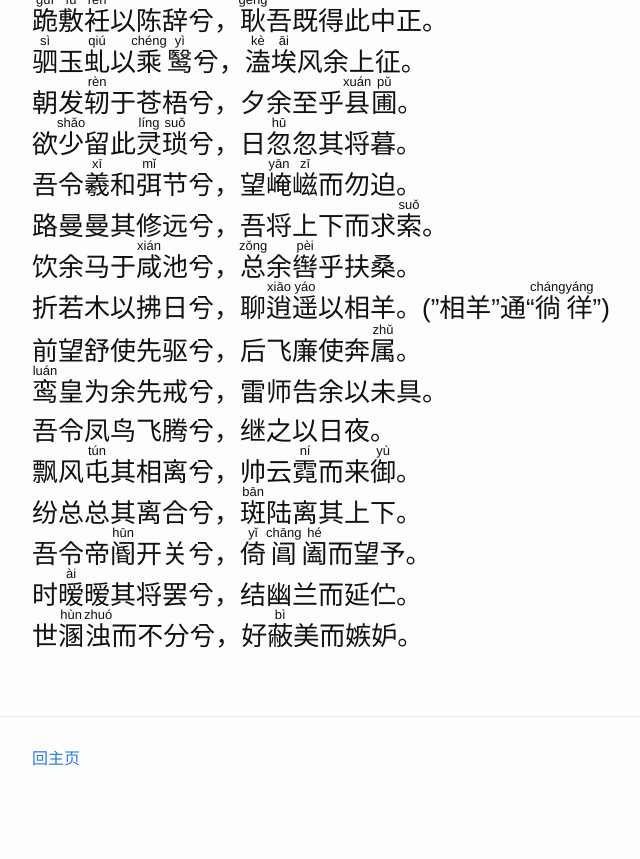
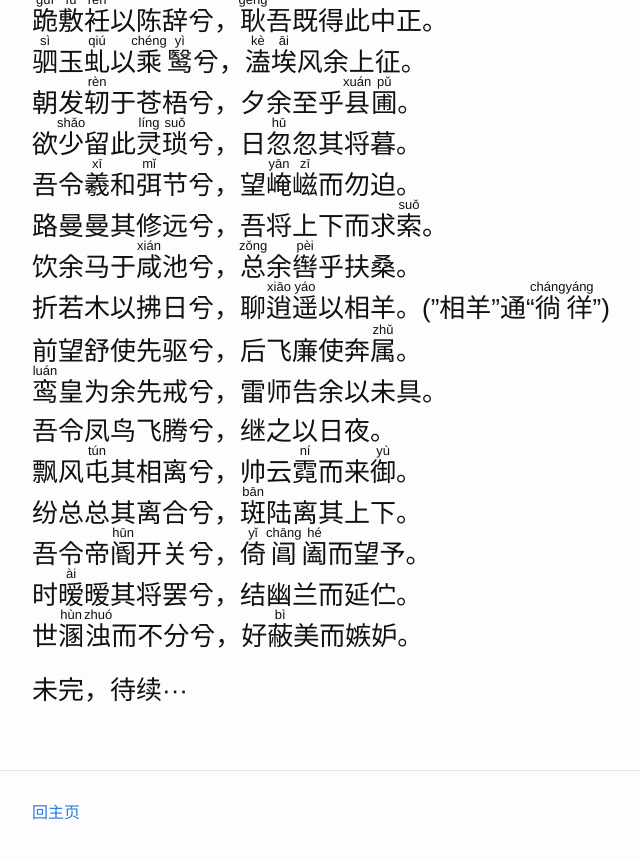
Before and after one commit to jixizh/christams-recipes, a Jekyll site: the page built from _posts/2015-07-21-lisao.md, in a window 1280 px wide and 900 px high, scrolled down 4044 px. Shown: the top 859 px of the window, without its empty margins (238-878 px from the left). Built offline with Jekyll 4.4.1, drawn with Linux system fonts in a browser that asks for light colours; Markdown is read by kramdown in place of the engine named in the settings.

Commit message:
gh_jingyesi.jpg_09/08/2015

```diff
--- a/_posts/2015-07-21-lisao.md
+++ b/_posts/2015-07-21-lisao.md
@@ -118,3 +118,5 @@ categories: jekyll update
 吾令帝<ruby>阍<rt>hūn</rt></ruby>开关兮，<ruby>倚<rt>yǐ</rt>阊<rt>chāng</rt>阖<rt>hé</rt></ruby>而望予。
 时<ruby>暧<rt>ài</rt></ruby>暧其将罢兮，结幽兰而延伫。
 世<ruby>溷<rt>hùn</rt>浊<rt>zhuó</rt></ruby>而不分兮，好<ruby>蔽<rt>bì</rt></ruby>美而嫉妒。
+
+未完，待续&middot;&middot;&middot;
```
